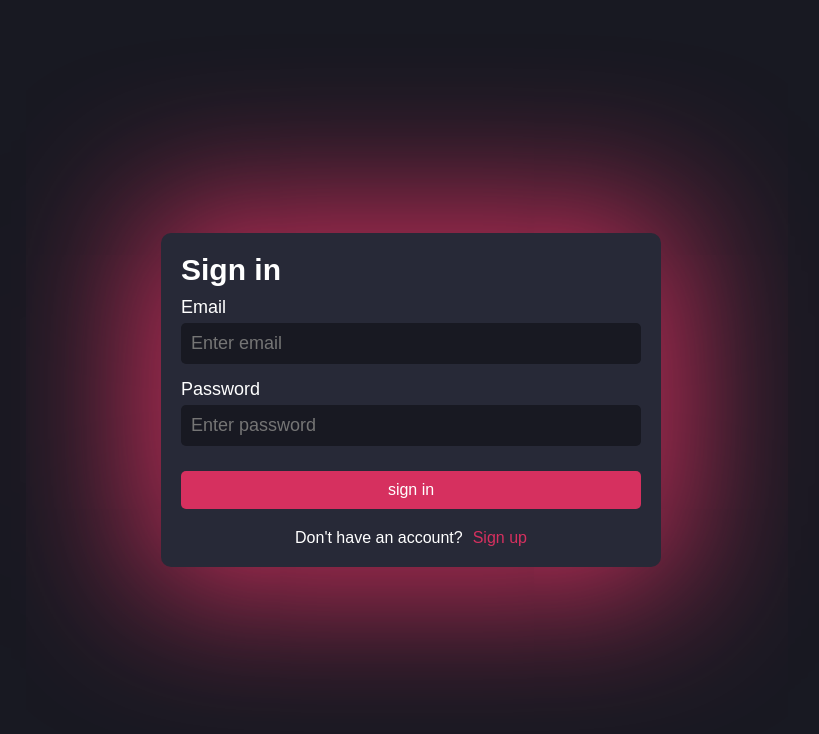
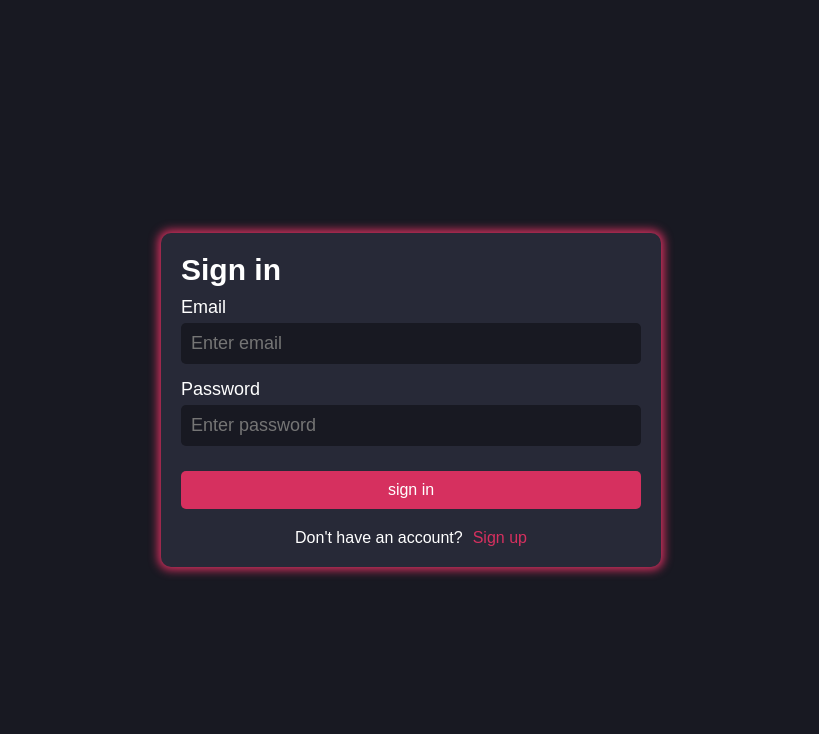
Before and after one commit to Ivan-rom/graphiql-app, a Next.js app: page /en/sign-in in a window 1280 px wide. Shown: the top 734 px of the page, without its empty margins (229-1048 px from the left). Built offline with nearby package versions, Linux system fonts and the light colour scheme.

Commit message:
feat: update sign in page styles

```diff
--- a/src/app/[lang]/sign-in/page.module.css
+++ b/src/app/[lang]/sign-in/page.module.css
@@ -11,7 +11,7 @@
     display: flex;
     flex-direction: column;
     justify-content: center;
-    box-shadow: 0 0 150px 20px var(--accent-color);
+    box-shadow: 0 0 10px 3px var(--accent-color);
 
     .title {
       margin-bottom: 10px;
```
